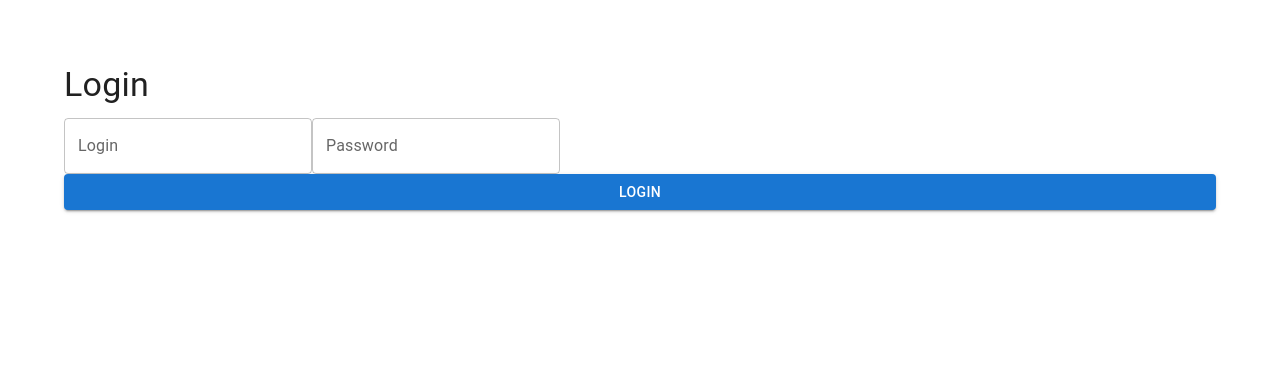
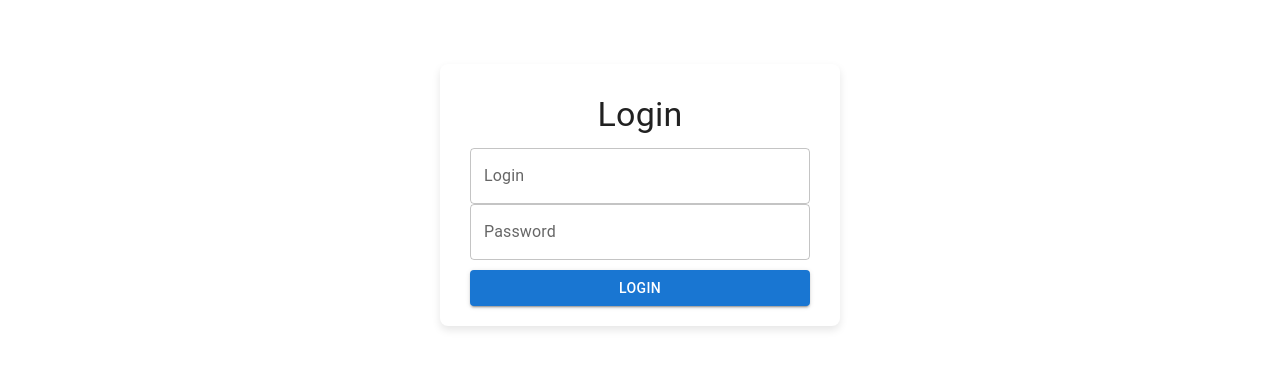
Before and after one commit to xiaoyongkong/dashboard-template, a React (Create React App) app in the folder frontend/: page / in a window 1280 px wide. Shown: the top 368 px of the page. Built offline with nearby package versions, Linux system fonts and the light colour scheme.

Commit message:
Updating frontend for login screen

```diff
--- a/frontend/src/components/Login/Login.scss
+++ b/frontend/src/components/Login/Login.scss
@@ -1,11 +1,25 @@
-login-box  {
+.login-box {
   display: flex;
+  flex-direction: column;
+  align-items: center;
+  width: 100%;
+  max-width: 400px;
+  margin: auto;
+  padding: 30px;
+  box-shadow: 0 4px 8px rgba(0, 0, 0, 0.1);
+  border-radius: 8px;
+  background-color: #fff;
 
   &--form {
-    gap: 10px;
+    width: 100%;
+
     &__input {
-      padding: 10px;
+      margin: 10px 0;
+      width: 100%;
+    }
+
+    &__button {
+      top: 10px;
     }
   }
-
 }
--- a/frontend/src/components/Login/Login.tsx
+++ b/frontend/src/components/Login/Login.tsx
@@ -14,7 +14,7 @@ const Login: React.FC = () => {
 
   return (
     <Container>
-      <Box sx={{ mt: 8 }} className="login-box">
+      <Box sx={{ mt: 8 }} className='login-box'>
         <Typography variant="h4" gutterBottom>
           Login
         </Typography>
@@ -36,7 +36,7 @@ const Login: React.FC = () => {
             onChange={(e) => setPassword(e.target.value)}
           />
 
-          <Button variant="contained" color="primary" type="submit" fullWidth>
+          <Button className="login-box--form__button" variant="contained" color="primary" type="submit" fullWidth>
             Login
           </Button>
         </form>
```
Also changed, not shown: 1 other file (tests, documents, lock files or other folders).
